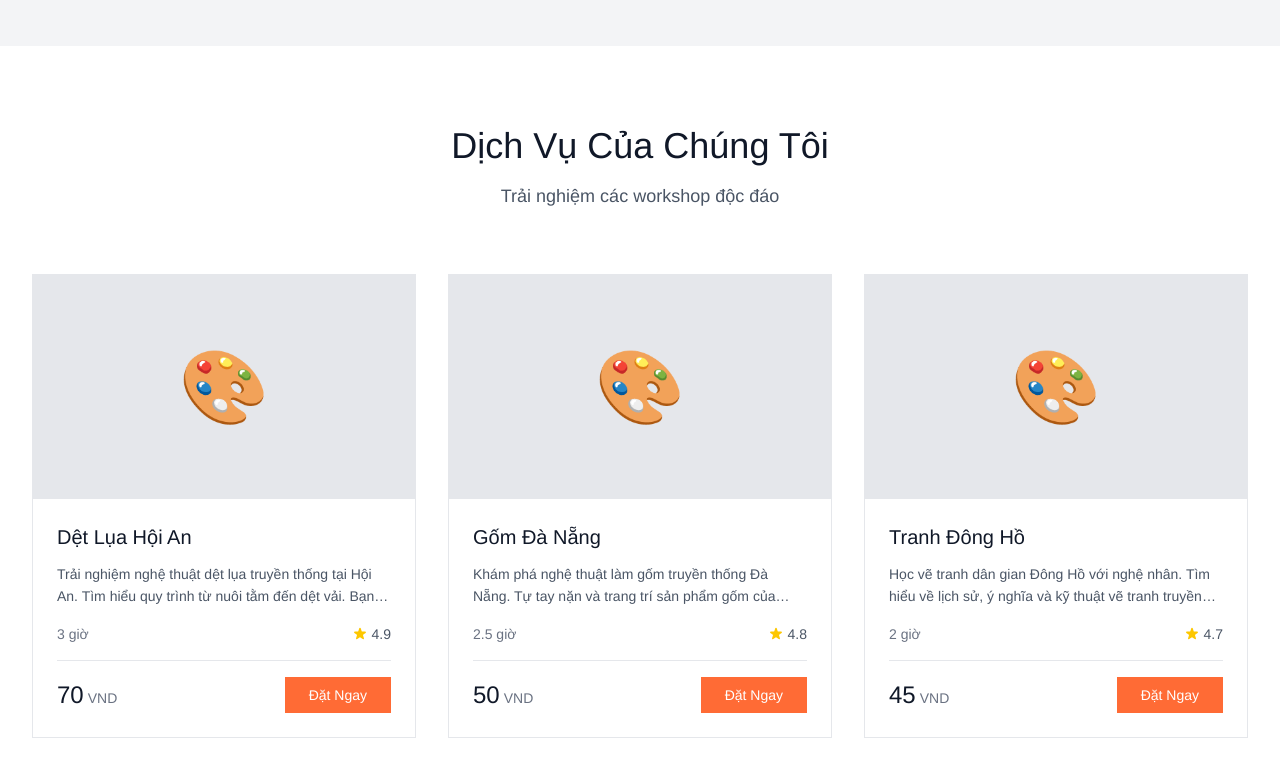
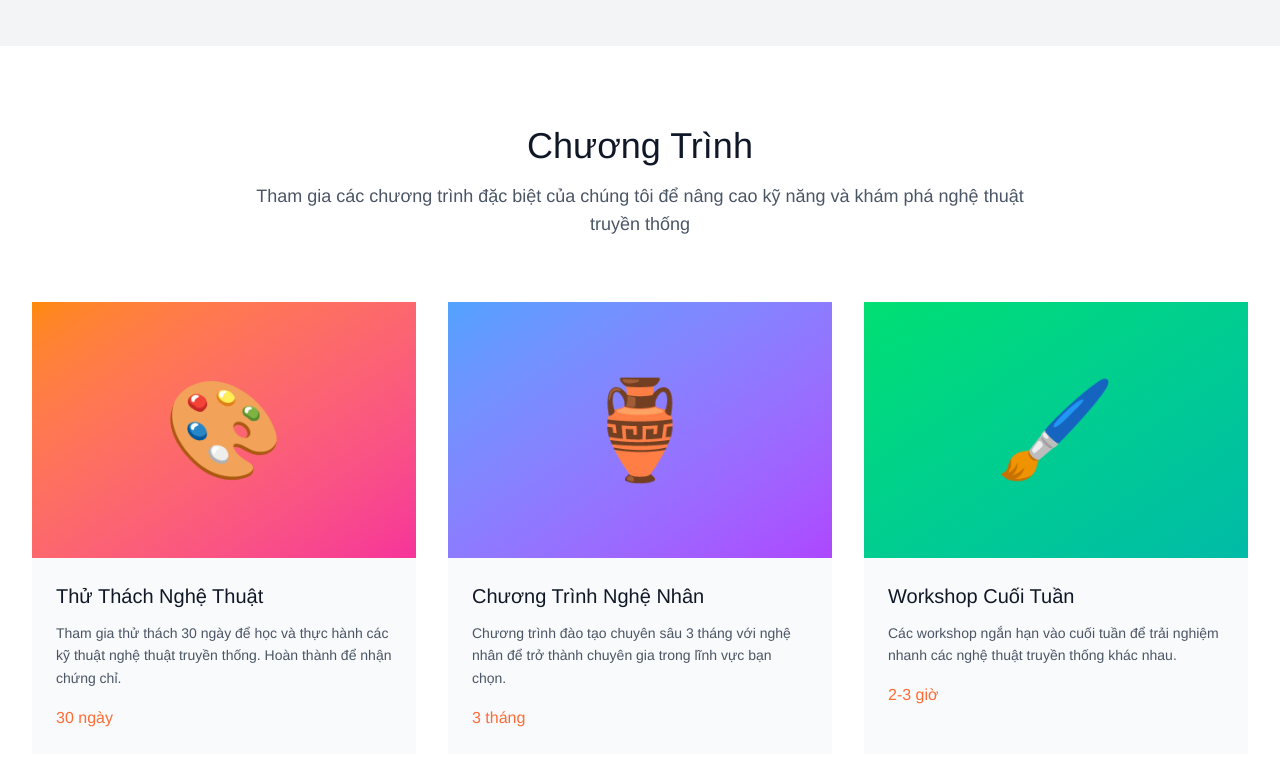
Before and after one commit to duchuyltt122/CreateX, a Next.js app: page / in a window 1280 px wide. Shown: the part 560-1344 px from the top of the page. Built offline with nearby package versions, Linux system fonts and the light colour scheme.

Commit message:
Add Challenges/Programs section with bilingual support

```diff
--- a/app/page.tsx
+++ b/app/page.tsx
@@ -30,8 +30,62 @@ export default function Home() {
         </div>
       </section>
 
+      {/* Challenges/Programs Section */}
+      <section id="challenges" className="py-20 bg-white">
+        <div className="max-w-7xl mx-auto px-6 lg:px-8">
+          <div className="text-center mb-16">
+            <h2 className="text-4xl font-light text-gray-900 mb-4">{t('challenges.title')}</h2>
+            <p className="text-lg text-gray-600 max-w-3xl mx-auto">{t('challenges.subtitle')}</p>
+          </div>
+
+          <div className="grid grid-cols-1 md:grid-cols-3 gap-8">
+            {/* Challenge 1 */}
+            <div className="bg-gray-50 overflow-hidden hover:shadow-lg transition-shadow">
+              <div className="h-64 bg-gradient-to-br from-orange-400 to-pink-500 flex items-center justify-center">
+                <span className="text-8xl">🎨</span>
+              </div>
+              <div className="p-6">
+                <h3 className="text-xl font-medium text-gray-900 mb-3">{t('challenges.program1.title')}</h3>
+                <p className="text-gray-600 text-sm leading-relaxed mb-4">
+                  {t('challenges.program1.description')}
+                </p>
+                <div className="text-[#FF6B35] font-medium">{t('challenges.program1.duration')}</div>
+              </div>
+            </div>
+
+            {/* Challenge 2 */}
+            <div className="bg-gray-50 overflow-hidden hover:shadow-lg transition-shadow">
+              <div className="h-64 bg-gradient-to-br from-blue-400 to-purple-500 flex items-center justify-center">
+                <span className="text-8xl">🏺</span>
+              </div>
+              <div className="p-6">
+                <h3 className="text-xl font-medium text-gray-900 mb-3">{t('challenges.program2.title')}</h3>
+                <p className="text-gray-600 text-sm leading-relaxed mb-4">
+                  {t('challenges.program2.description')}
+                </p>
+                <div className="text-[#FF6B35] font-medium">{t('challenges.program2.duration')}</div>
+              </div>
+            </div>
+
+            {/* Challenge 3 */}
+            <div className="bg-gray-50 overflow-hidden hover:shadow-lg transition-shadow">
+              <div className="h-64 bg-gradient-to-br from-green-400 to-teal-500 flex items-center justify-center">
+                <span className="text-8xl">🖌️</span>
+              </div>
+              <div className="p-6">
+                <h3 className="text-xl font-medium text-gray-900 mb-3">{t('challenges.program3.title')}</h3>
+                <p className="text-gray-600 text-sm leading-relaxed mb-4">
+                  {t('challenges.program3.description')}
+                </p>
+                <div className="text-[#FF6B35] font-medium">{t('challenges.program3.duration')}</div>
+              </div>
+            </div>
+          </div>
+        </div>
+      </section>
+
       {/* Services Section */}
-      <section id="services" className="py-20 bg-white">
+      <section id="services" className="py-20 bg-gray-50">
         <div className="max-w-7xl mx-auto px-6 lg:px-8">
           <div className="text-center mb-16">
             <h2 className="text-4xl font-light text-gray-900 mb-4">{t('services.title')}</h2>
@@ -56,7 +110,7 @@ export default function Home() {
       </section>
 
       {/* All Workshops Section */}
-      <section id="all-workshops" className="py-20 bg-gray-50">
+      <section id="all-workshops" className="py-20 bg-white">
         <div className="max-w-7xl mx-auto px-6 lg:px-8">
           <div className="text-center mb-16">
             <h2 className="text-4xl font-light text-gray-900 mb-4">{t('workshops.title')}</h2>
--- a/contexts/LanguageContext.tsx
+++ b/contexts/LanguageContext.tsx
@@ -25,6 +25,19 @@ const translations = {
     'hero.title': 'Khám Phá Nghệ Thuật\nTruyền Thống Việt Nam',
     'hero.subtitle': 'Trải nghiệm các workshop độc đáo cùng nghệ nhân lành nghề',
     'hero.cta': 'Khám Phá Ngay',
+
+    // Challenges/Programs
+    'challenges.title': 'Chương Trình',
+    'challenges.subtitle': 'Tham gia các chương trình đặc biệt của chúng tôi để nâng cao kỹ năng và khám phá nghệ thuật truyền thống',
+    'challenges.program1.title': 'Thử Thách Nghệ Thuật',
+    'challenges.program1.description': 'Tham gia thử thách 30 ngày để học và thực hành các kỹ thuật nghệ thuật truyền thống. Hoàn thành để nhận chứng chỉ.',
+    'challenges.program1.duration': '30 ngày',
+    'challenges.program2.title': 'Chương Trình Nghệ Nhân',
+    'challenges.program2.description': 'Chương trình đào tạo chuyên sâu 3 tháng với nghệ nhân để trở thành chuyên gia trong lĩnh vực bạn chọn.',
+    'challenges.program2.duration': '3 tháng',
+    'challenges.program3.title': 'Workshop Cuối Tuần',
+    'challenges.program3.description': 'Các workshop ngắn hạn vào cuối tuần để trải nghiệm nhanh các nghệ thuật truyền thống khác nhau.',
+    'challenges.program3.duration': '2-3 giờ',
 
     // Services
     'services.title': 'Dịch Vụ Của Chúng Tôi',
@@ -99,6 +112,19 @@ const translations = {
     'hero.title': 'Discover Vietnamese\nTraditional Arts',
     'hero.subtitle': 'Experience unique workshops with skilled artisans',
     'hero.cta': 'Explore Now',
+
+    // Challenges/Programs
+    'challenges.title': 'Programs',
+    'challenges.subtitle': 'Join our special programs to enhance your skills and discover traditional arts',
+    'challenges.program1.title': 'Art Challenge',
+    'challenges.program1.description': 'Join the 30-day challenge to learn and practice traditional art techniques. Complete to receive a certificate.',
+    'challenges.program1.duration': '30 days',
+    'challenges.program2.title': 'Artisan Program',
+    'challenges.program2.description': 'Intensive 3-month training program with artisans to become an expert in your chosen field.',
+    'challenges.program2.duration': '3 months',
+    'challenges.program3.title': 'Weekend Workshop',
+    'challenges.program3.description': 'Short weekend workshops to quickly experience different traditional arts.',
+    'challenges.program3.duration': '2-3 hours',
 
     // Services
     'services.title': 'Our Services',
```
